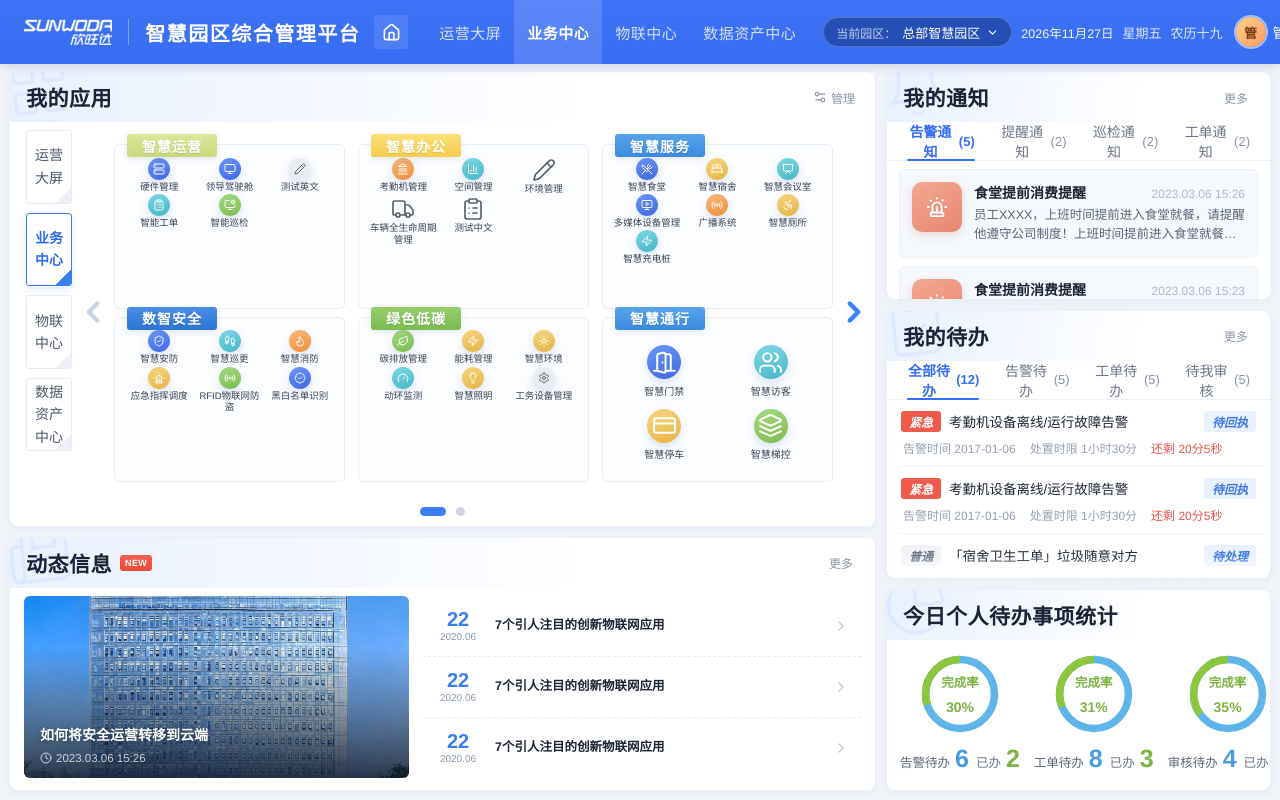
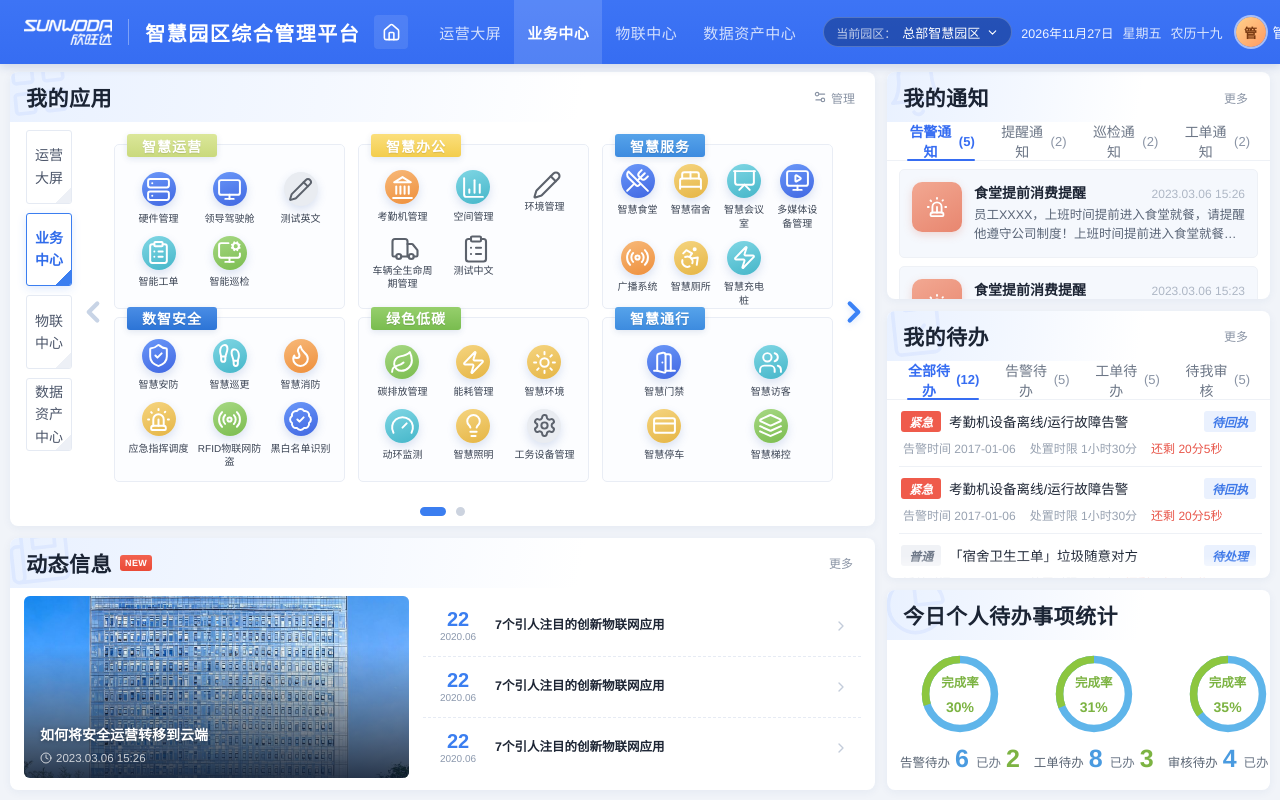
Before and after one commit to jeremyli1990228/xinwangda, a React (Vite) app: page / in a window 1280 px wide. Shown: the top 800 px of the page. Built offline with nearby package versions, Linux system fonts and the light colour scheme.

Commit message:
style: unify business app group layout with consistent icon spacing

```diff
--- a/src/components/MyApps.css
+++ b/src/components/MyApps.css
@@ -449,3 +449,15 @@
   text-overflow: clip;
   word-break: break-all;
 }
+
+/* 窄屏下适度收紧应用图标与名称，避免四字名称被拆行 */
+@media (max-width: 1200px) {
+  .apps-page--grid .app-group {
+    --ico-lg: 22px;
+    --ico-sm: 18px;
+    --name-lg: 9.5px;
+    --name-sm: 9px;
+    --item-gap: 3px;
+    --row-gap: 4px;
+  }
+}
--- a/src/data/apps.ts
+++ b/src/data/apps.ts
@@ -156,7 +156,6 @@ const mosaicBiz: AppPage = {
       title: '智慧运营',
       tone: 'lime',
       cols: 3,
-      compact: true,
       area: { x: 0, y: 0, w: 32.4, h: 47.9 },
       apps: [
         { id: 'a1', name: '硬件管理', icon: 'server', tone: 'blue' },
@@ -171,7 +170,6 @@ const mosaicBiz: AppPage = {
       title: '智慧办公',
       tone: 'yellow',
       cols: 3,
-      compact: true,
       area: { x: 34.2, y: 0.4, w: 27.6, h: 47.5 },
       apps: [
         { id: 'b1', name: '考勤机管理', icon: 'landmark', tone: 'orange' },
@@ -185,8 +183,7 @@ const mosaicBiz: AppPage = {
       id: 'g-service',
       title: '智慧服务',
       tone: 'blue',
-      cols: 3,
-      compact: true,
+      cols: 4,
       area: { x: 63.6, y: 0.4, w: 36.4, h: 47.5 },
       apps: [
         { id: 'c1', name: '智慧食堂', icon: 'utensils', tone: 'blue' },
@@ -203,7 +200,6 @@ const mosaicBiz: AppPage = {
       title: '数智安全',
       tone: 'royal',
       cols: 3,
-      compact: true,
       area: { x: 0, y: 58.4, w: 32.4, h: 41.2 },
       apps: [
         { id: 'd1', name: '智慧安防', icon: 'shield', tone: 'blue' },
@@ -219,7 +215,6 @@ const mosaicBiz: AppPage = {
       title: '绿色低碳',
       tone: 'green',
       cols: 3,
-      compact: true,
       area: { x: 34.2, y: 58.8, w: 27.6, h: 40.8 },
       apps: [
         { id: 'e1', name: '碳排放管理', icon: 'leaf', tone: 'green' },
@@ -255,7 +250,6 @@ const bizPage2: AppPage = {
       title: '人脸识别',
       tone: 'blue',
       cols: 4,
-      compact: true,
       apps: [
         { id: 'h1', name: '通行概览', icon: 'chart', tone: 'blue' },
         { id: 'h2', name: '识别记录', icon: 'camera', tone: 'teal' },
@@ -279,7 +273,6 @@ const iotPage: AppPage = {
       title: '物联中心',
       tone: 'blue',
       cols: 4,
-      compact: true,
       apps: [
         { id: 'i1', name: '首页', icon: 'monitor', tone: 'blue' },
         { id: 'i2', name: '设备管理', icon: 'server', tone: 'teal' },
```
